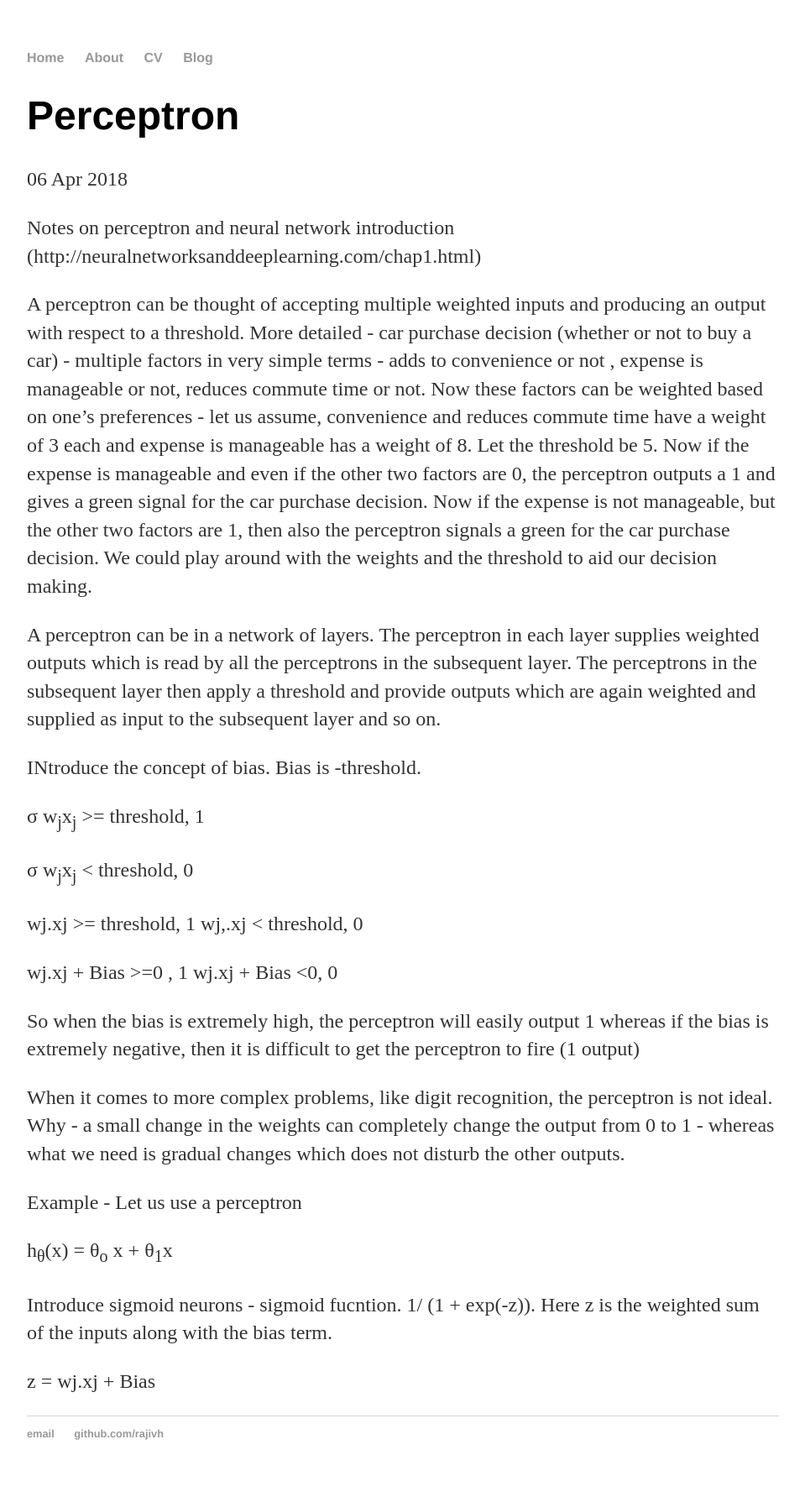
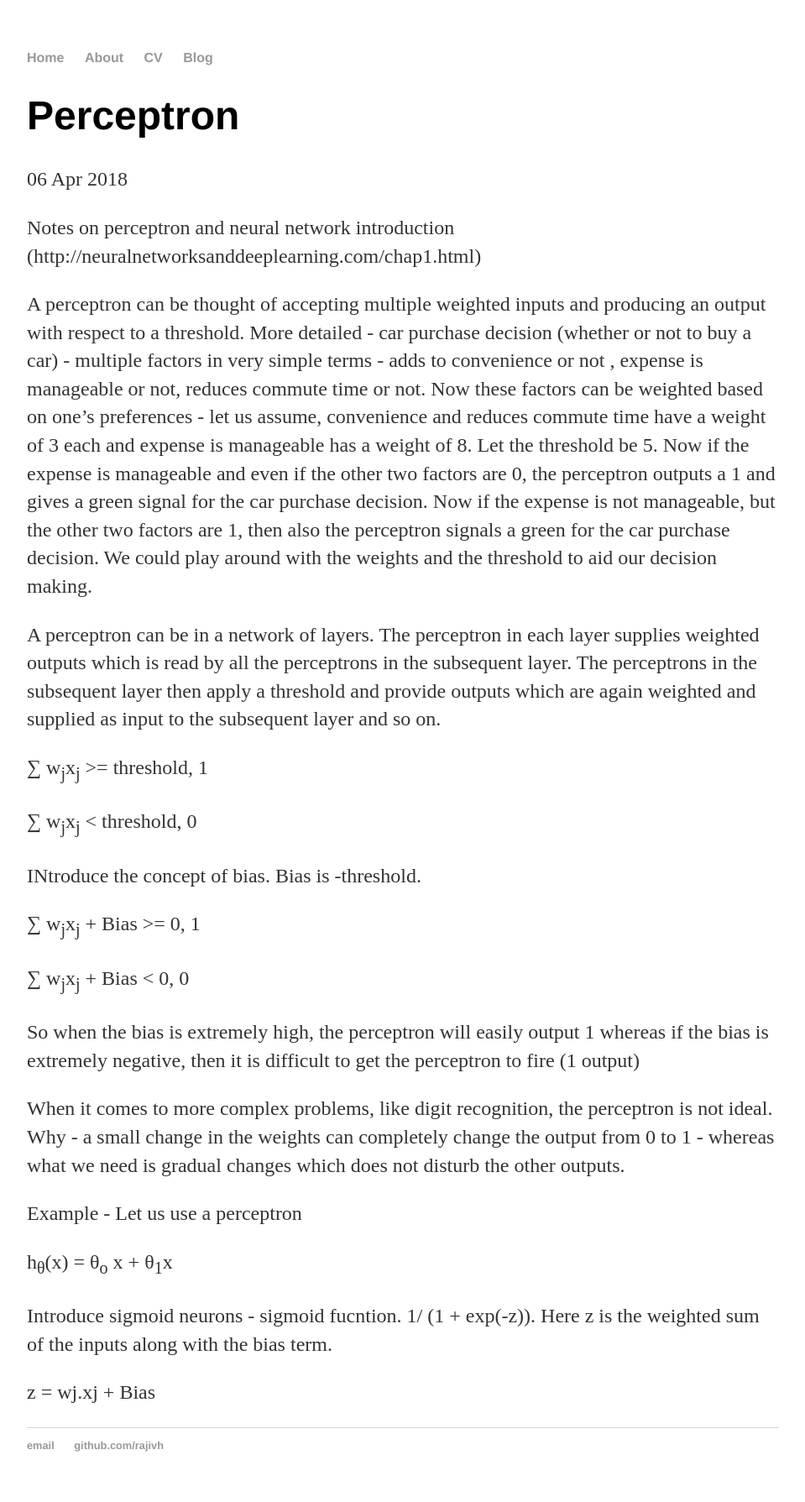
Before and after one commit to Rajivh/rajivh.github.io, a Jekyll site: the page built from _posts/2018-04-06-Perceptron.md, in a window 1280 px wide. Shown: the whole page at 84% size, without its empty margins (160-1119 px from the left). Built offline with Jekyll 4.4.1, drawn with Linux system fonts in a browser that asks for light colours; our own code applies the rules of GitHub Pages for plain Markdown files.

Commit message:
Update 2018-04-06-Perceptron.md

```diff
--- a/_posts/2018-04-06-Perceptron.md
+++ b/_posts/2018-04-06-Perceptron.md
@@ -5,19 +5,17 @@ A perceptron can be thought of accepting multiple weighted inputs and producing
 
 A perceptron can be in a network of layers. The perceptron in each layer supplies weighted outputs which is read by all the perceptrons in the subsequent layer. The perceptrons in the subsequent layer then apply a threshold and provide outputs which are again weighted and supplied as input to the subsequent layer and so on.
 
+
+&sum; w<sub>j</sub>x<sub>j</sub> >= threshold, 1
+
+&sum; w<sub>j</sub>x<sub>j</sub> < threshold, 0
+
 INtroduce the concept of bias. Bias is -threshold.
 
-&sigma; w<sub>j</sub>x<sub>j</sub> >= threshold, 1
+&sum; w<sub>j</sub>x<sub>j</sub> + Bias >= 0, 1
 
-&sigma; w<sub>j</sub>x<sub>j</sub> < threshold, 0
+&sum; w<sub>j</sub>x<sub>j</sub> + Bias < 0, 0
 
-
-
-wj.xj >= threshold, 1
-wj,.xj < threshold, 0
-
-wj.xj + Bias >=0 , 1
-wj.xj + Bias <0, 0
 
 So when the bias is extremely high, the perceptron will easily output 1 whereas if the bias is extremely negative, then it is difficult to get the perceptron to fire (1 output)
 
```
